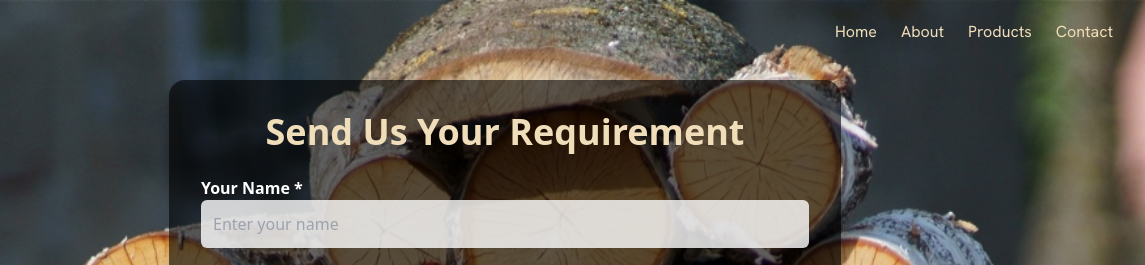
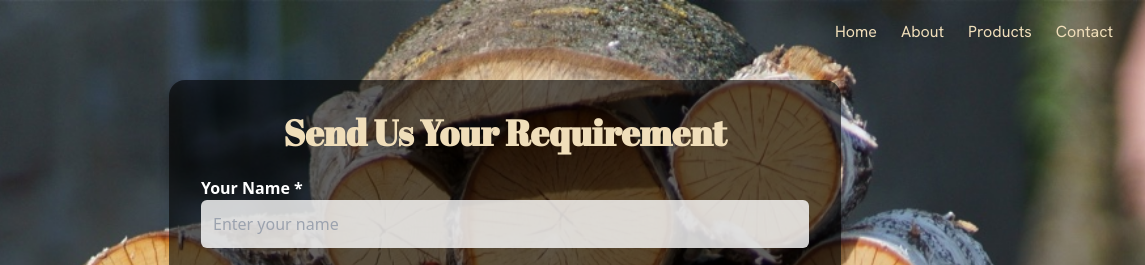
Before and after one commit to anshVerma02/timber, a plain HTML site: page form.html in a window 1280 px wide. Shown: the top 265 px of the page, 135-1280 px from the left. Drawn offline with nearby package versions, Linux system fonts and the light colour scheme.

Commit message:
Update form.html

```diff
--- a/form.html
+++ b/form.html
@@ -94,7 +94,7 @@
     <main class="flex-grow flex items-center justify-center mt-20 mb-10" >
         <div class="bg-black bg-opacity-60 p-8 rounded-2xl shadow-lg w-full max-w-2xl mx-4" data-aos="zoom-in"
             data-aos-duration="1200">
-            <h1 class="text-3xl md:text-4xl font-bold text-brandBeige text-center mb-6">
+            <h1 class="font-heading text-3xl md:text-4xl font-bold text-brandBeige text-center mb-6">
                 Send Us Your Requirement
             </h1>
 
@@ -253,4 +253,5 @@
     <script src="./main.js"></script>
 </body>
 
+
 </html>
```
